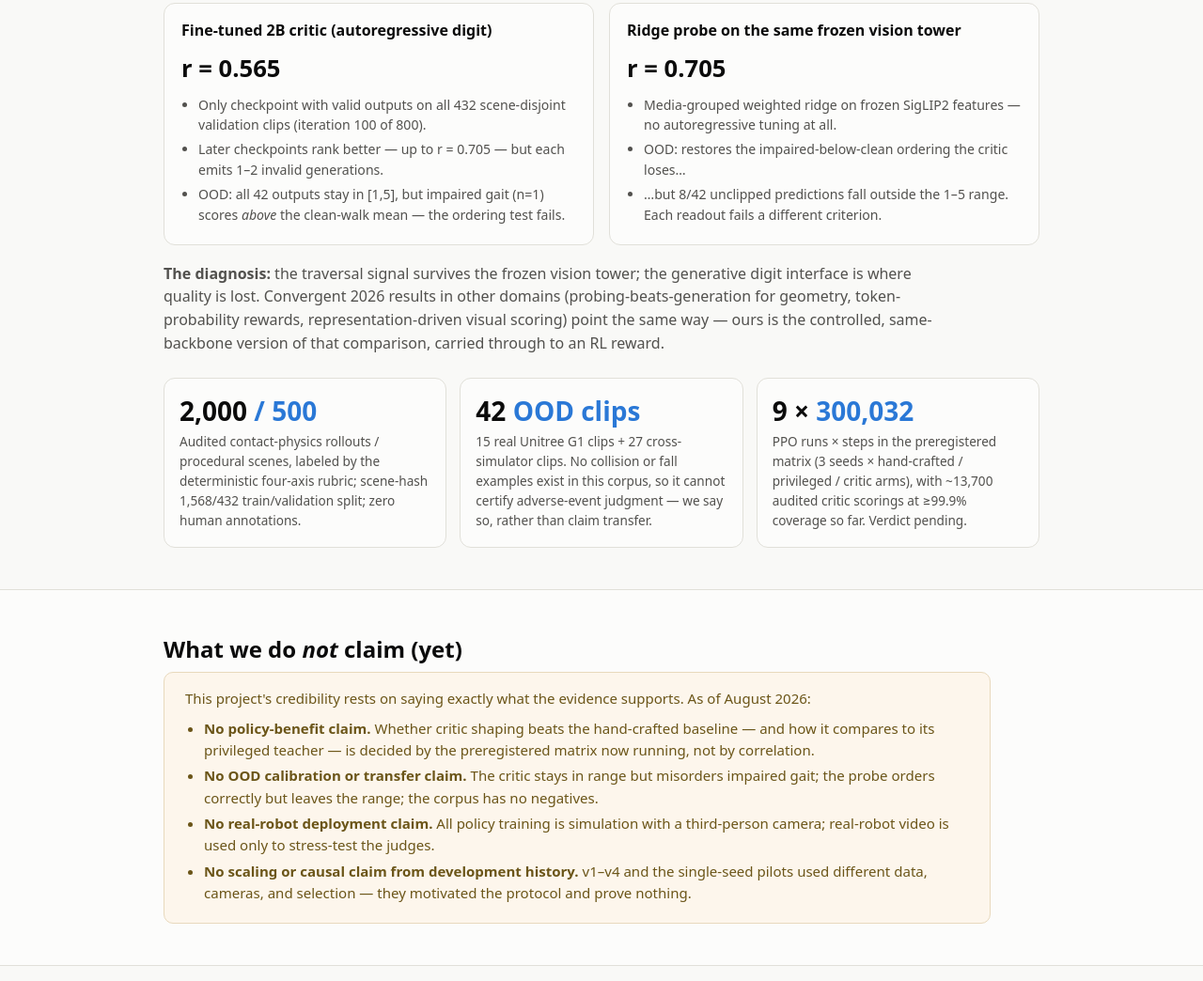
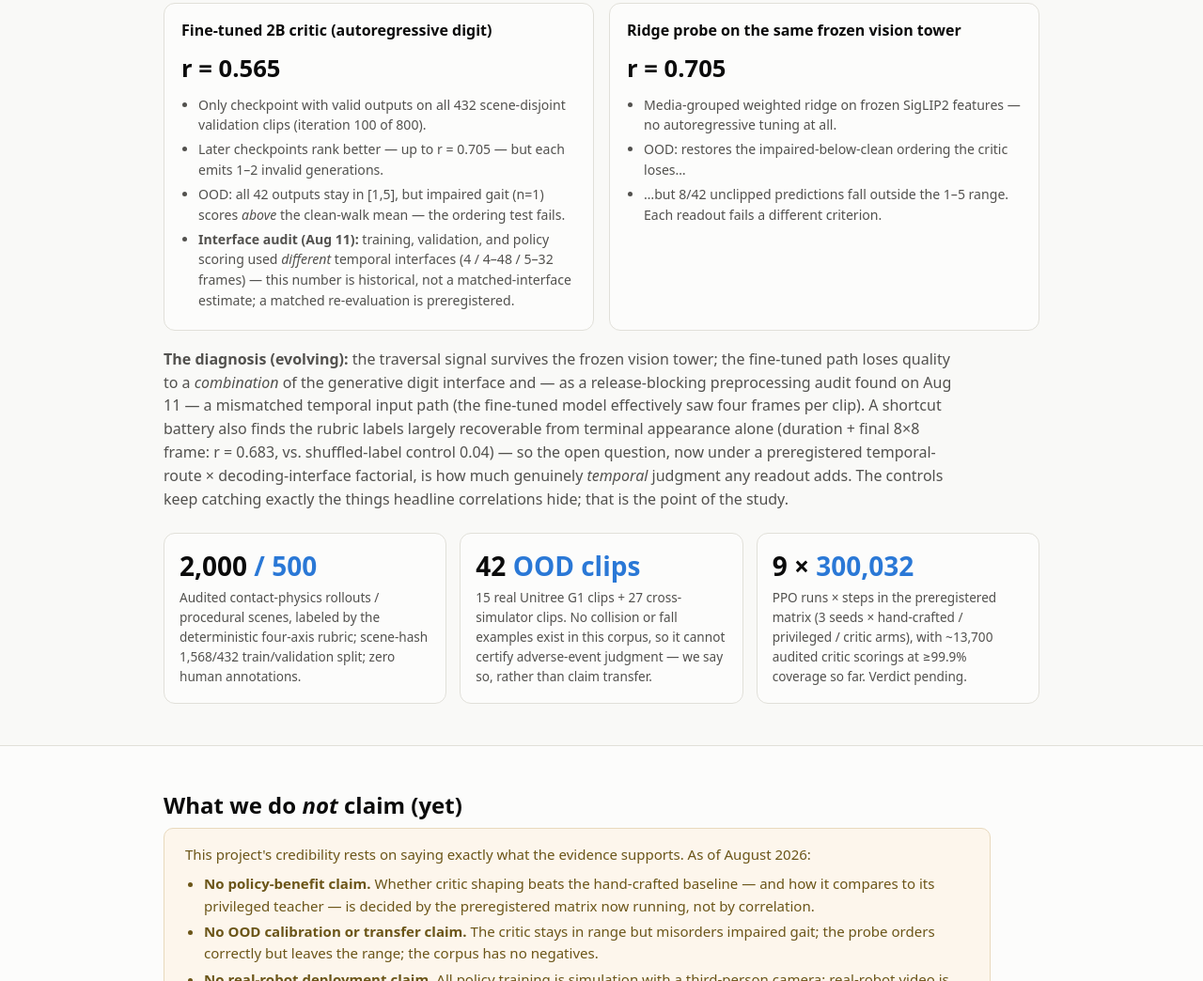
Before and after one commit to linjiw/traversal-critic, a plain HTML site: page index.html in a window 1280 px wide. Shown: the part 4666-5710 px from the top of the page at 94% size. Drawn offline with Linux system fonts and the light colour scheme.

Commit message:
site: E5 interface-audit caveat — in-domain numbers marked historical, shortcut finding and preregistered factorial noted
Co-Authored-By: Claude Fable 5 <noreply@anthropic.com>

```diff
--- a/index.html
+++ b/index.html
@@ -193,6 +193,7 @@ a { color: var(--accent); }
           <li>Only checkpoint with valid outputs on all 432 scene-disjoint validation clips (iteration 100 of 800).</li>
           <li>Later checkpoints rank better — up to r = 0.705 — but each emits 1–2 invalid generations.</li>
           <li>OOD: all 42 outputs stay in [1,5], but impaired gait (n=1) scores <i>above</i> the clean-walk mean — the ordering test fails.</li>
+          <li><b>Interface audit (Aug 11):</b> training, validation, and policy scoring used <i>different</i> temporal interfaces (4 / 4–48 / 5–32 frames) — this number is historical, not a matched-interface estimate; a matched re-evaluation is preregistered.</li>
         </ul>
       </div>
       <div class="vscol">
@@ -205,7 +206,7 @@ a { color: var(--accent); }
         </ul>
       </div>
     </div>
-    <p class="lead" style="margin-top:18px"><b>The diagnosis:</b> the traversal signal survives the frozen vision tower; the generative digit interface is where quality is lost. Convergent 2026 results in other domains (probing-beats-generation for geometry, token-probability rewards, representation-driven visual scoring) point the same way — ours is the controlled, same-backbone version of that comparison, carried through to an RL reward.</p>
+    <p class="lead" style="margin-top:18px"><b>The diagnosis (evolving):</b> the traversal signal survives the frozen vision tower; the fine-tuned path loses quality to a <i>combination</i> of the generative digit interface and — as a release-blocking preprocessing audit found on Aug 11 — a mismatched temporal input path (the fine-tuned model effectively saw four frames per clip). A shortcut battery also finds the rubric labels largely recoverable from terminal appearance alone (duration + final 8×8 frame: r = 0.683, vs. shuffled-label control 0.04) — so the open question, now under a preregistered temporal-route × decoding-interface factorial, is how much genuinely <i>temporal</i> judgment any readout adds. The controls keep catching exactly the things headline correlations hide; that is the point of the study.</p>
 
     <div class="numbers">
       <div class="stat"><div class="big">2,000 <span class="accent">/ 500</span></div><div class="lbl">Audited contact-physics rollouts / procedural scenes, labeled by the deterministic four-axis rubric; scene-hash 1,568/432 train/validation split; zero human annotations.</div></div>
```
Also changed, not shown: 1 other file.
